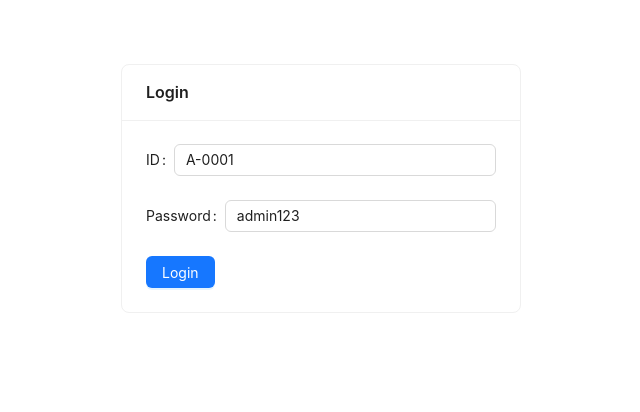
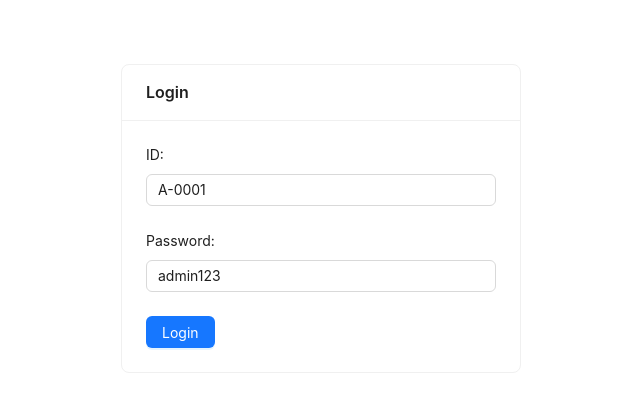
Before and after one commit to mdraselmiah95/university-management-system, a React (Vite) app in the folder client/: page /login in a window 1280 px wide. Shown: the top 412 px of the page, without its empty margins (319-959 px from the left). Built offline with nearby package versions, Linux system fonts and the light colour scheme.

Commit message:
FEAT: Create academic

```diff
--- a/client/src/components/form/PHForm.tsx
+++ b/client/src/components/form/PHForm.tsx
@@ -21,7 +21,9 @@ const PHForm = ({ onSubmit, children, defaultValues }: TFormProps) => {
 
   return (
     <FormProvider {...methods}>
-      <Form onFinish={methods.handleSubmit(onSubmit)}>{children}</Form>
+      <Form layout="vertical" onFinish={methods.handleSubmit(onSubmit)}>
+        {children}
+      </Form>
     </FormProvider>
   );
 };
```
